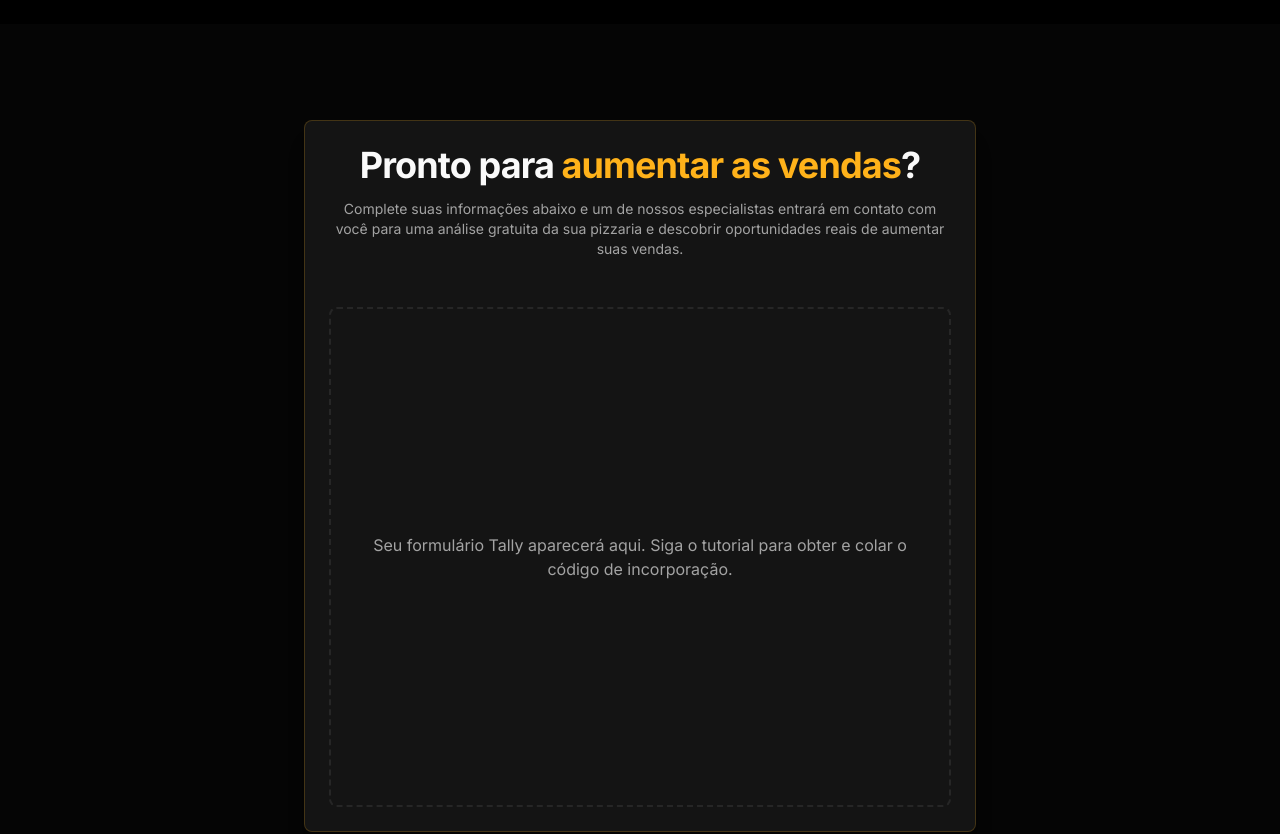
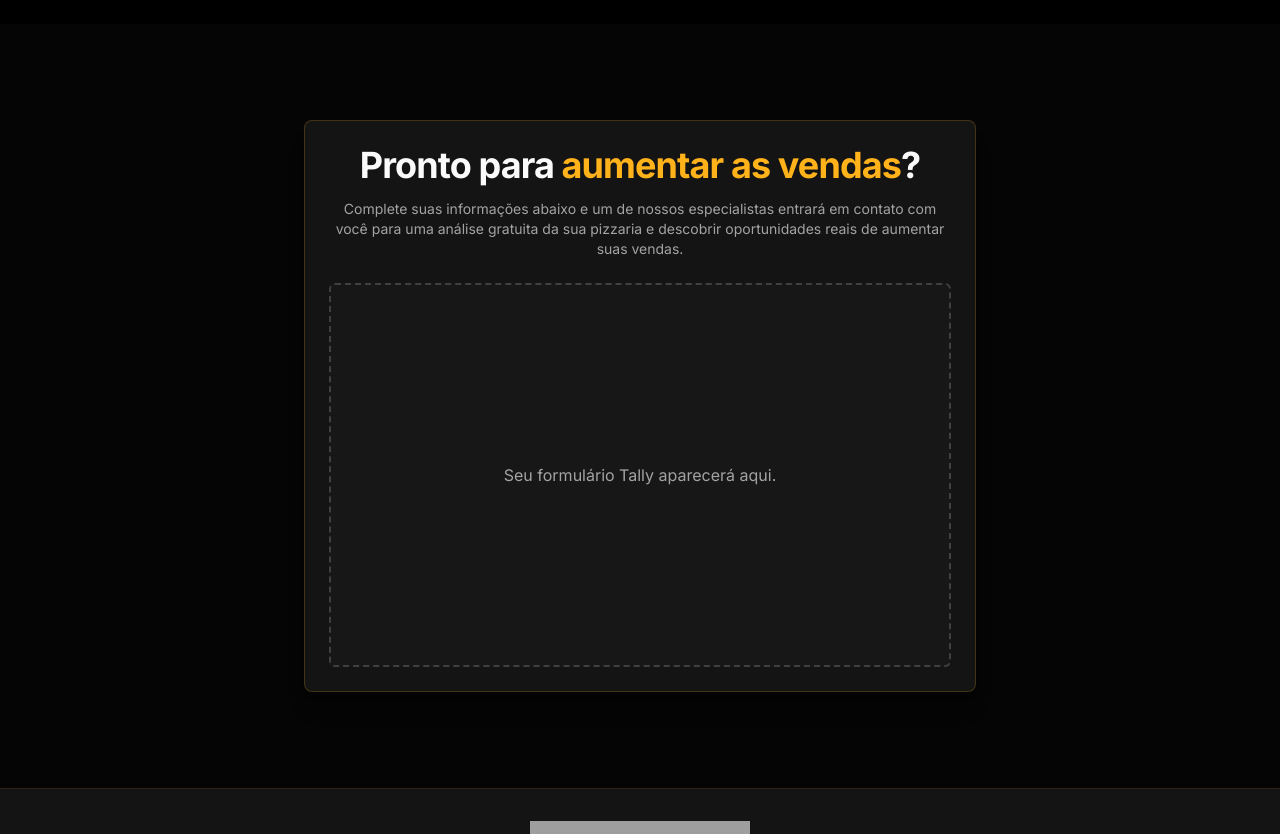
Before and after one commit to goldassessoria/lp-gold, a Next.js app: page / in a window 1280 px wide. Shown: the part 4240-5074 px from the top of the page. Built offline with nearby package versions, Linux system fonts and the light colour scheme; grey boxes are pictures that could not be loaded.

Commit message:
deletei algumas linhas de codigos em "src/components/contact-form.tsx" c

```diff
--- a/src/components/contact-form.tsx
+++ b/src/components/contact-form.tsx
@@ -7,36 +7,21 @@ export function ContactForm() {
   return (
     <section id="contato" className="py-16 md:py-24">
       <div className="container mx-auto px-4">
-        <Card className="max-w-2xl mx-auto bg-card border-primary/20 shadow-xl overflow-hidden">
+        <Card className="max-w-2xl mx-auto bg-card border-primary/20 shadow-xl">
           <CardHeader className="text-center">
             <CardTitle className="text-3xl md:text-4xl font-bold">Pronto para <span className="text-primary">aumentar as vendas</span>?</CardTitle>
             <CardDescription className="pt-2">Complete suas informações abaixo e um de nossos especialistas entrará em contato com você para uma análise gratuita da sua pizzaria e descobrir oportunidades reais de aumentar suas vendas.</CardDescription>
           </CardHeader>
-          <CardContent className="p-0">
-            {/*
-              PASSO FINAL:
-              Cole aqui o código de incorporação do seu formulário Tally.
-              Você o obtém clicando em "Publish" -> "Share" -> "Embed" -> "Standard" no seu formulário Tally.
-              O código se parecerá com um <iframe ...>.
-            */}
-            <div
-              className="tally-embed-placeholder"
-              style={{
-                display: 'flex',
-                alignItems: 'center',
-                justifyContent: 'center',
-                height: '500px',
-                border: '2px dashed hsl(var(--border))',
-                borderRadius: 'var(--radius)',
-                margin: '1.5rem',
-                textAlign: 'center',
-                padding: '1rem',
-                color: 'hsl(var(--muted-foreground))'
-              }}
-            >
-              Seu formulário Tally aparecerá aqui. Siga o tutorial para obter e colar o código de incorporação.
+          <CardContent>
+            {/* --- PASSO FINAL: COLE O CÓDIGO DO TALLY AQUI --- */}
+            {/* 1. Crie seu formulário em tally.so */}
+            {/* 2. Clique em "Publish" -> "Share" -> "Embed" -> "Standard" e copie o código. */}
+            {/* 3. Delete este div abaixo e cole o código do iframe do Tally no lugar dele. */}
+            <div className="h-96 w-full rounded-md border-2 border-dashed border-muted-foreground/30 bg-muted/20 flex items-center justify-center">
+              <p className="text-muted-foreground text-center">
+                Seu formulário Tally aparecerá aqui.
+              </p>
             </div>
-
           </CardContent>
         </Card>
       </div>
```
